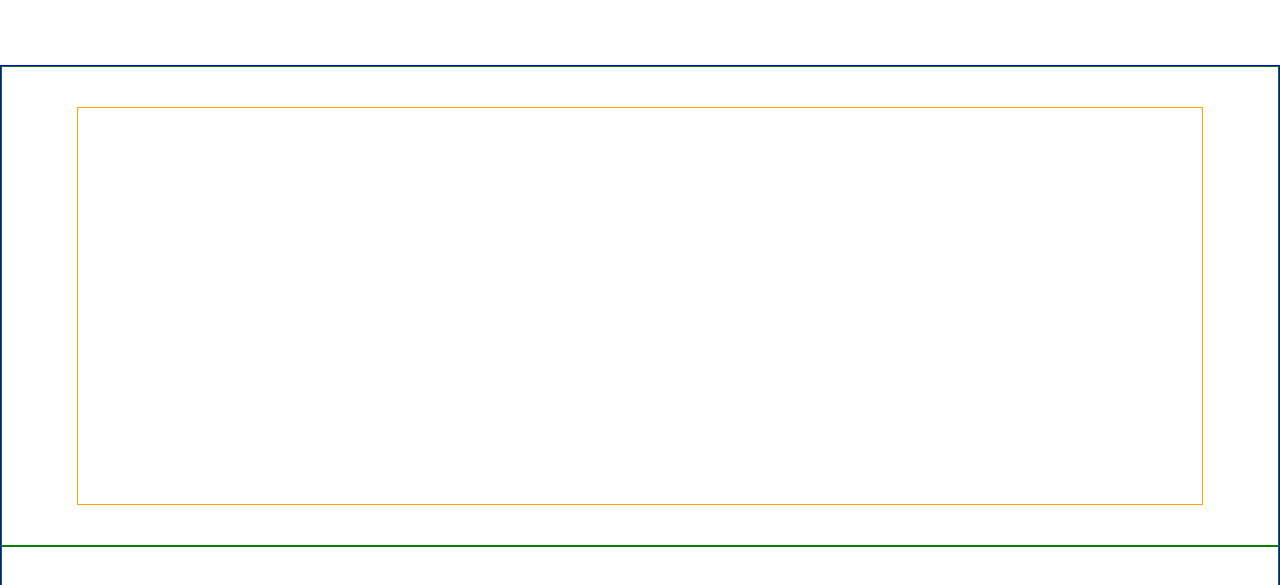
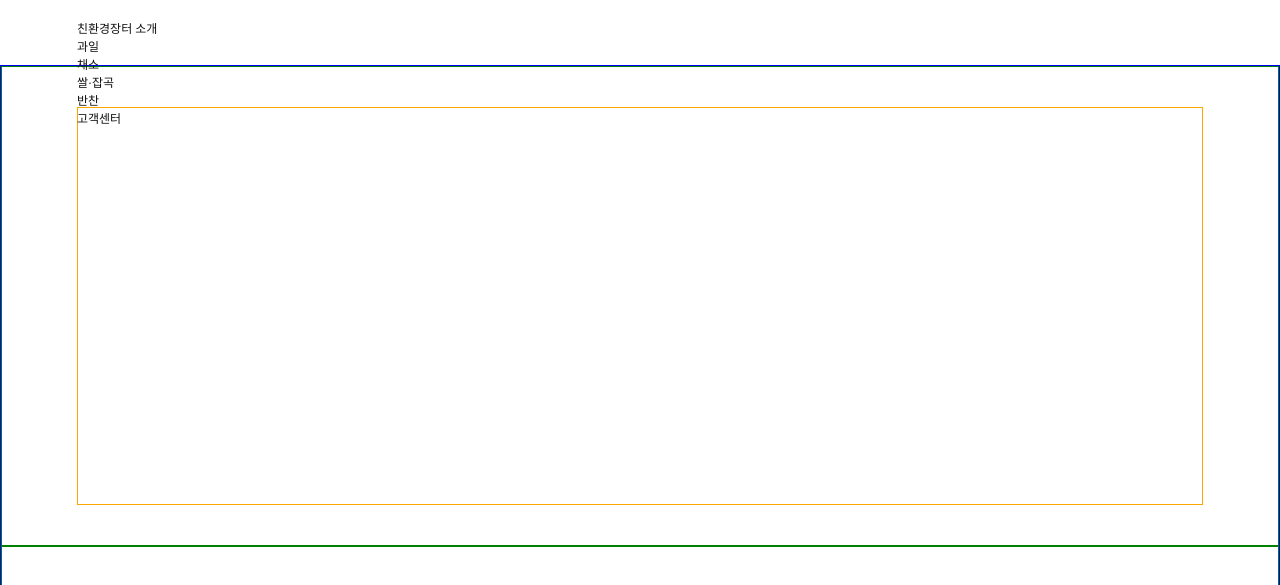
Before and after one commit to moo-hyun/Html, a plain HTML site: page EcoMarket/index.html in a window 1280 px wide. Shown: the part 135-720 px from the top of the page. Drawn offline with Linux system fonts and the light colour scheme.

Commit message:
업데이트

```diff
--- a/EcoMarket/index.html
+++ b/EcoMarket/index.html
@@ -180,6 +180,8 @@
             margin: 0 auto;
         }
 
+
+
         </style>
     </head>
     <body>
@@ -215,7 +217,16 @@
                     </section>
                 </div>
                 <div>
-                    <nav></nav>
+                    <nav>
+                        <ul class="gnb">
+                            <li><a href="#">친환경장터 소개</a></li>
+                            <li><a href="#">과일</a></li>
+                            <li><a href="#">채소</a></li>
+                            <li><a href="#">쌀·잡곡</a></li>
+                            <li><a href="#">반찬</a></li>
+                            <li><a href="#">고객센터</a></li>
+                        </ul>
+                    </nav>
                 </div>
             </header>
             <main>
```
